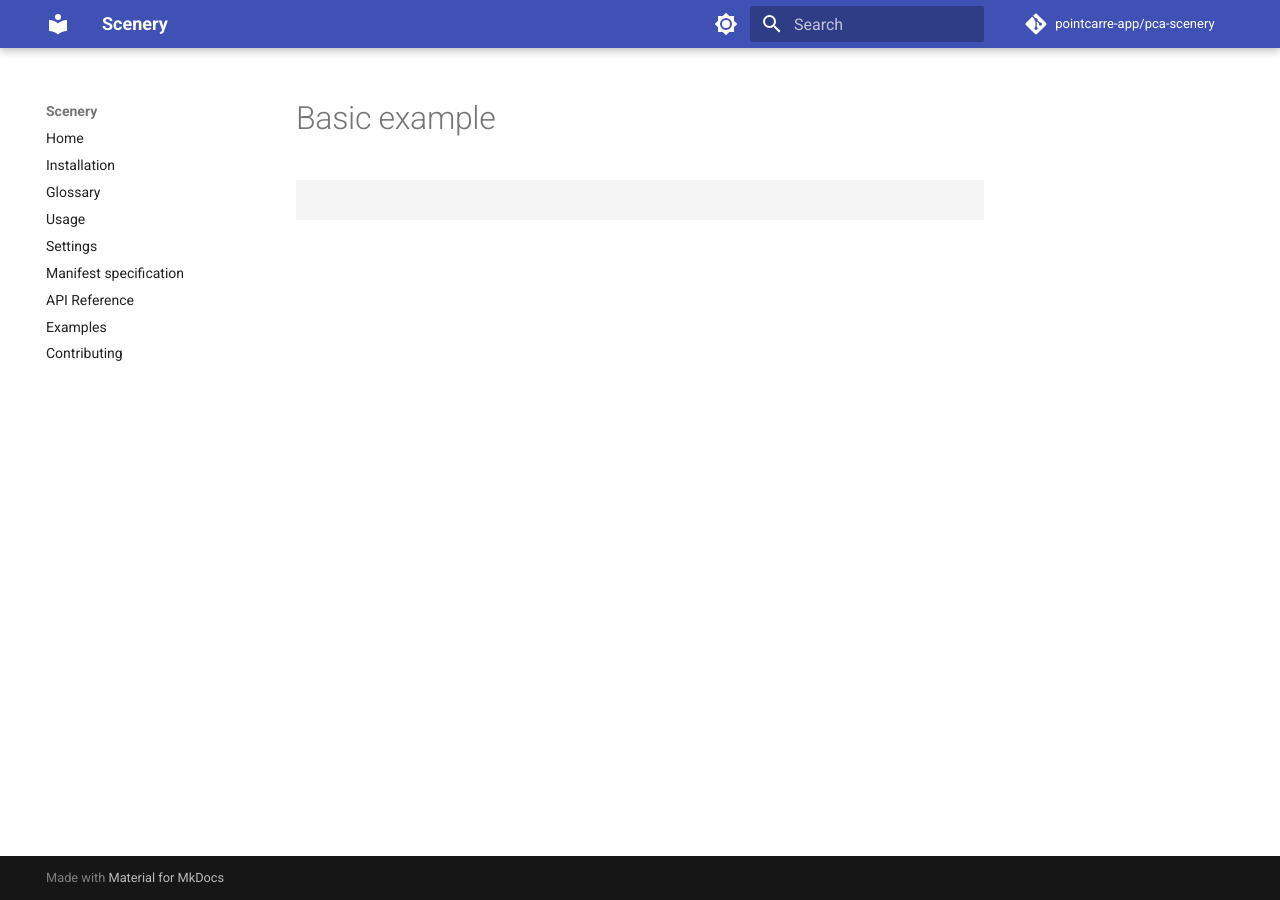
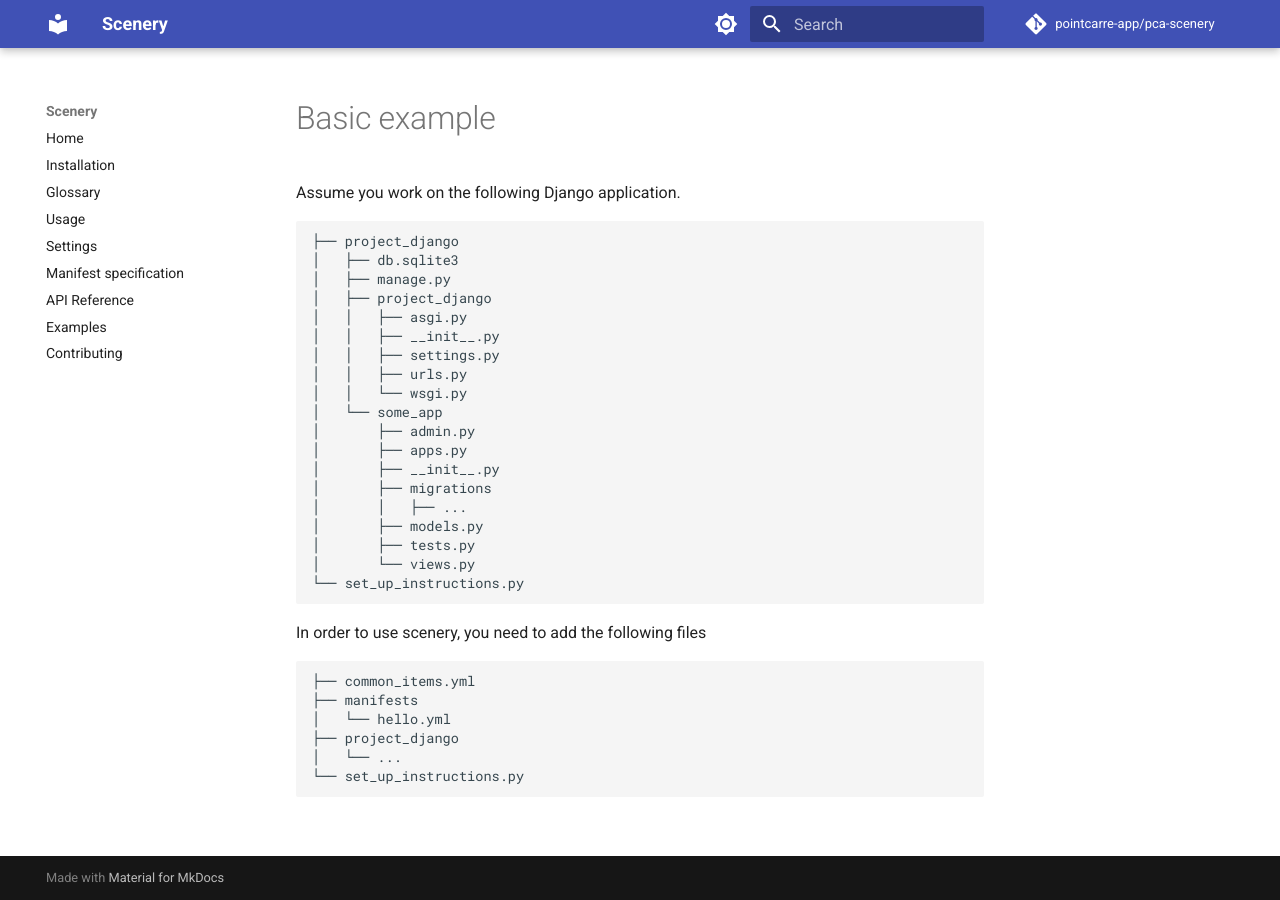
Before and after one commit to pointcarre-app/pca-scenery, an MkDocs documentation site: the page built from docs/examples/basic.md, in a window 1280 px wide. Built offline with MkDocs 1.6.1 and Material for MkDocs 9.7.7, drawn with Linux system fonts in a browser that asks for light colours; comment, search, counter and statistics services are not loaded.

Commit message:
progress example

````diff
--- a/docs/examples/basic.md
+++ b/docs/examples/basic.md
@@ -1,5 +1,38 @@
 # Basic example
 
+Assume you work on the following Django application.
 
 ```plaintext
+
+├── project_django
+│   ├── db.sqlite3
+│   ├── manage.py
+│   ├── project_django
+│   │   ├── asgi.py
+│   │   ├── __init__.py
+│   │   ├── settings.py
+│   │   ├── urls.py
+│   │   └── wsgi.py
+│   └── some_app
+│       ├── admin.py
+│       ├── apps.py
+│       ├── __init__.py
+│       ├── migrations
+│       │   ├── ...
+│       ├── models.py
+│       ├── tests.py
+│       └── views.py
+└── set_up_instructions.py
 ```
+
+In order to use scenery, you need to add the following  files
+
+```plaintext
+
+├── common_items.yml
+├── manifests
+│   └── hello.yml
+├── project_django
+│   └── ...
+└── set_up_instructions.py
+```
````
